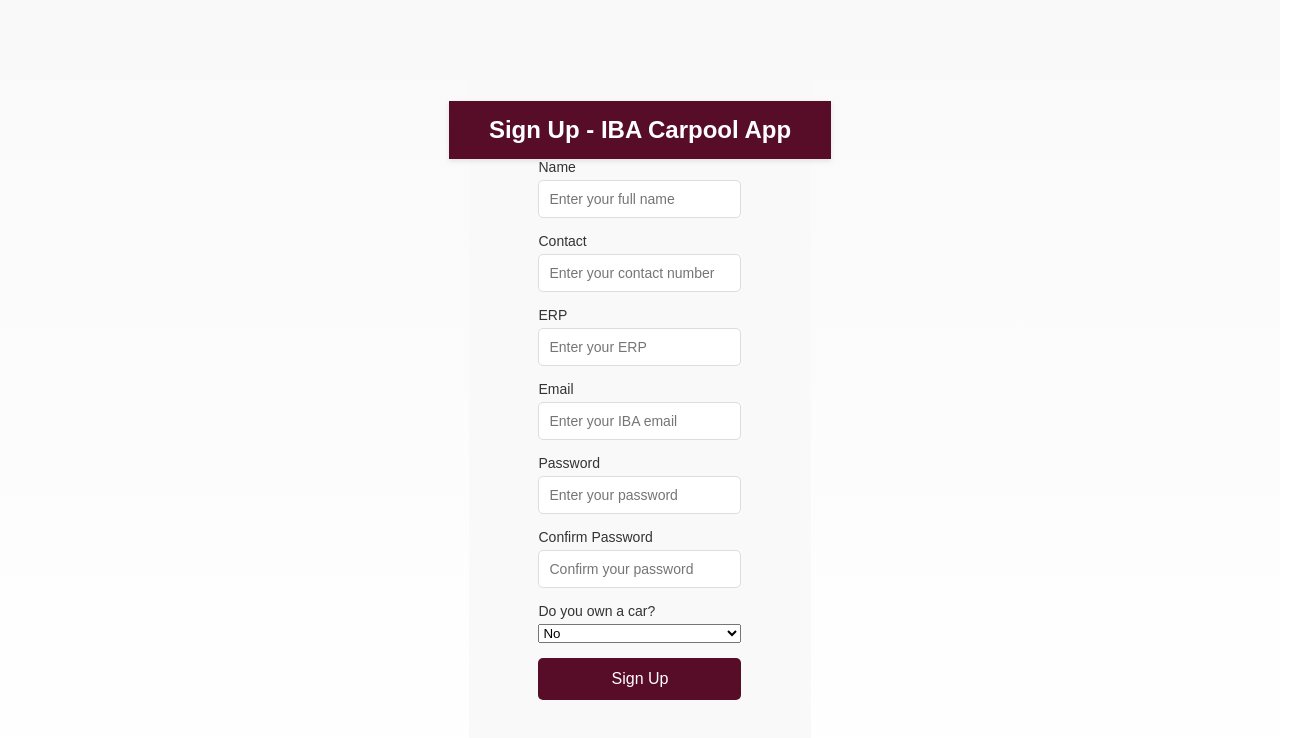
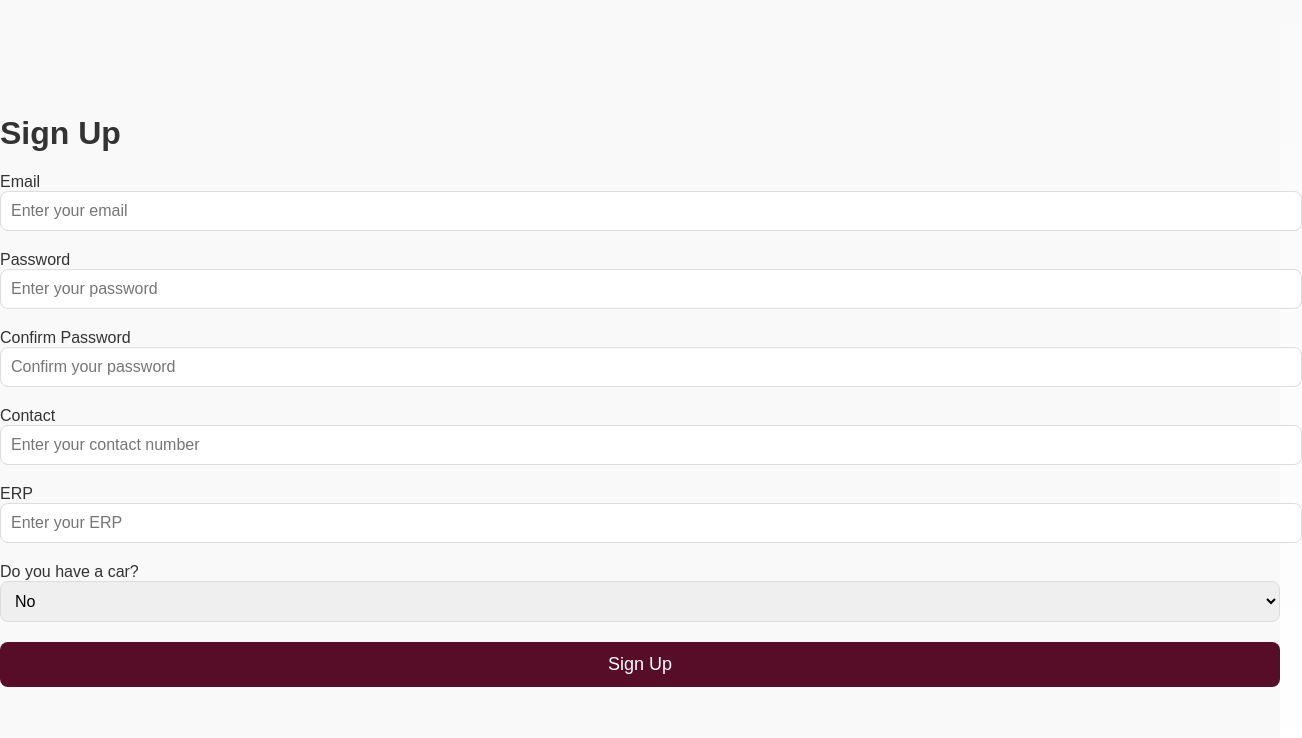
Before and after one commit to SaadThaplawala/Carpool, a React (Vite) app in the folder Frontend/carpool/: page /signup in a window 1280 px wide. Shown: the top 738 px of the page, 1302 px wide, since content can reach past the window. Built offline with nearby package versions, Linux system fonts and the light colour scheme.

Commit message:
LoginScreen updated

```diff
--- a/Frontend/carpool/src/LoginScreen.jsx
+++ b/Frontend/carpool/src/LoginScreen.jsx
@@ -5,12 +5,31 @@
 const LoginScreen = ({ onLogin }) => {
   const [email, setEmail] = useState("");
   const [password, setPassword] = useState("");
+  const [message, setMessage] = useState(""); // To display error messages
   const navigate = useNavigate(); // Use navigate hook for redirection
 
   const handleLogin = () => {
-    // On successful login, call onLogin and redirect to the home page
+    // Check for empty credentials
+    if (!email || !password) {
+      setMessage("Empty credentials");
+      return;
+    }
+
+    // Validate email format
+    if (!isEmailValid(email)) {
+      setMessage("Invalid email format");
+      return;
+    }
+
+    // If all validations pass, log in the user
+    setMessage(""); // Clear any previous messages
     onLogin();
-    navigate("/"); // Redirect after login (can be changed to a dashboard or home screen)
+    navigate("/"); // Redirect to the home page
+  };
+
+  const isEmailValid = (email) => {
+    const emailRegex = /^[a-zA-Z0-9._%+-]+@(khi\.iba\.edu\.pk|iba\.edu\.pk)$/;
+    return emailRegex.test(email);
   };
 
   const navigateToForgotPassword = () => {
@@ -22,6 +41,9 @@
       <div className="header-bar">IBA Carpool App</div>
       <div className="main-content">
         <div className="login-form">
+          {/* Display Error Message */}
+          {message && <div className="error-message">{message}</div>}
+
           <div className="form-group">
             <label>ERP/Email</label>
             <input
--- a/Frontend/carpool/src/SignUpScreen.jsx
+++ b/Frontend/carpool/src/SignUpScreen.jsx
@@ -1,144 +1,213 @@
 import React, { useState } from "react";
-import { useNavigate } from "react-router-dom";
-import "./SignUpScreen.css";
+import { useNavigate } from "react-router-dom"; // Importing useNavigate hook
+import "./SignupScreen.css";
 
-const SignUpScreen = () => {
-  const [name, setName] = useState("");
-  const [contact, setContact] = useState("");
-  const [erp, setErp] = useState("");
+const SignupScreen = () => {
   const [email, setEmail] = useState("");
   const [password, setPassword] = useState("");
   const [confirmPassword, setConfirmPassword] = useState("");
-  const [hasCar, setHasCar] = useState(false);
-  const [carDetails, setCarDetails] = useState({
-    plate: "",
-    license: "",
-    capacity: "",
-  });
-
+  const [contact, setContact] = useState("");
+  const [erp, setErp] = useState("");
+  const [hasCar, setHasCar] = useState("No");
+  const [vehicleCapacity, setVehicleCapacity] = useState("");
+  const [licensePlate, setLicensePlate] = useState("");
+  const [drivingLicense, setDrivingLicense] = useState("");
+  const [message, setMessage] = useState("");
+  const [messageType, setMessageType] = useState("");
   const navigate = useNavigate();
 
-  const handleSubmit = () => {
-    if (password !== confirmPassword) {
-      alert("Passwords do not match!");
+  const handleSignup = () => {
+    // Check for empty fields
+    if (!email || !password || !confirmPassword || !contact || !erp) {
+      setMessage("Please fill all the fields");
+      setMessageType("error");
       return;
     }
-    if (!email.endsWith("@iba.edu.pk")) {
-      alert("Email must include '@iba.edu.pk'");
+
+    // Validate email format
+    if (!isEmailValid(email)) {
+      setMessage("Input correct email");
+      setMessageType("error");
       return;
     }
-    // Simulate user creation and navigate back to login
-    alert("Sign Up Successful!");
-    navigate("/");
+
+    // If the user has a car, ensure vehicle-related fields are filled
+    if (hasCar === "Yes") {
+      if (!vehicleCapacity || !licensePlate || !drivingLicense) {
+        setMessage("Please fill all vehicle-related fields");
+        setMessageType("error");
+        return;
+      }
+    }
+
+    // Check if password and confirm password match
+    if (password === confirmPassword) {
+      setMessage("Signup Successful");
+      setMessageType("success");
+      setTimeout(() => {
+        navigate("/login"); // Redirect to LoginScreen
+      }, 2000);
+    } else {
+      setMessage("Passwords don't match");
+      setMessageType("error");
+    }
+  };
+
+  const handleContactChange = (e) => {
+    const value = e.target.value;
+    // Allow only numeric input for contact
+    if (/^\d*$/.test(value)) {
+      setContact(value);
+    }
+  };
+
+  const handleErpChange = (e) => {
+    const value = e.target.value;
+    // Allow only numeric input for ERP
+    if (/^\d*$/.test(value)) {
+      setErp(value);
+    }
+  };
+
+  const handleDrivingLicenseChange = (e) => {
+    const value = e.target.value;
+    // Allow only numeric input for driving license
+    if (/^\d*$/.test(value)) {
+      setDrivingLicense(value);
+    }
+  };
+
+  const handleVehicleCapacityChange = (e) => {
+    setVehicleCapacity(e.target.value);
+  };
+
+  const isEmailValid = (email) => {
+    const emailRegex = /^[a-zA-Z0-9._%+-]+@(khi\.iba\.edu\.pk|iba\.edu\.pk)$/;
+    return emailRegex.test(email);
   };
 
   return (
     <div className="signup-container">
-      <div className="header-bar">Sign Up - IBA Carpool App</div>
-      <div className="signup-form">
-        <div className="form-group">
-          <label>Name</label>
-          <input
-            type="text"
-            placeholder="Enter your full name"
-            value={name}
-            onChange={(e) => setName(e.target.value)}
-          />
+      {/* Display Success or Error Messages */}
+      {message && (
+        <div
+          className={`message-container ${
+            messageType === "success" ? "success-message" : "error-message"
+          }`}
+        >
+          {message}
         </div>
-        <div className="form-group">
-          <label>Contact</label>
-          <input
-            type="text"
-            placeholder="Enter your contact number"
-            value={contact}
-            onChange={(e) => setContact(e.target.value)}
-          />
-        </div>
-        <div className="form-group">
-          <label>ERP</label>
-          <input
-            type="text"
-            placeholder="Enter your ERP"
-            value={erp}
-            onChange={(e) => setErp(e.target.value)}
-          />
-        </div>
-        <div className="form-group">
-          <label>Email</label>
+      )}
+
+      <div className="signup-card">
+        <h1 className="signup-header">Sign Up</h1>
+
+        <div className="signup-body">
+          <label className="input-label">Email</label>
           <input
             type="email"
-            placeholder="Enter your IBA email"
+            className="input-field"
+            placeholder="Enter your email"
             value={email}
             onChange={(e) => setEmail(e.target.value)}
+            required
           />
-        </div>
-        <div className="form-group">
-          <label>Password</label>
+
+          <label className="input-label">Password</label>
           <input
             type="password"
+            className="input-field"
             placeholder="Enter your password"
             value={password}
             onChange={(e) => setPassword(e.target.value)}
+            required
           />
-        </div>
-        <div className="form-group">
-          <label>Confirm Password</label>
+
+          <label className="input-label">Confirm Password</label>
           <input
             type="password"
+            className="input-field"
             placeholder="Confirm your password"
             value={confirmPassword}
             onChange={(e) => setConfirmPassword(e.target.value)}
+            required
           />
-        </div>
-        <div className="form-group">
-          <label>Do you own a car?</label>
+
+          <label className="input-label">Contact</label>
+          <input
+            type="text"
+            className="input-field"
+            placeholder="Enter your contact number"
+            value={contact}
+            onChange={handleContactChange}
+            required
+          />
+
+          <label className="input-label">ERP</label>
+          <input
+            type="text"
+            className="input-field"
+            placeholder="Enter your ERP"
+            value={erp}
+            onChange={handleErpChange}
+            required
+          />
+
+          {/* Car Ownership Dropdown */}
+          <label className="input-label">Do you have a car?</label>
           <select
+            className="input-field"
             value={hasCar}
-            onChange={(e) => setHasCar(e.target.value === "true")}
+            onChange={(e) => setHasCar(e.target.value)}
+            required
           >
-            <option value="false">No</option>
-            <option value="true">Yes</option>
+            <option value="No">No</option>
+            <option value="Yes">Yes</option>
           </select>
-        </div>
-        {hasCar && (
-          <div className="car-details">
-            <div className="form-group">
-              <label>Car Number Plate</label>
+
+          {/* Vehicle-Related Inputs (Visible Only if "Yes" is Selected) */}
+          {hasCar === "Yes" && (
+            <>
+              <label className="input-label">Vehicle Capacity</label>
+              <select
+                className="input-field"
+                value={vehicleCapacity}
+                onChange={handleVehicleCapacityChange}
+                required
+              >
+                <option value="">Select Capacity</option>
+                <option value="2">2</option>
+                <option value="3">3</option>
+                <option value="4">4</option>
+                <option value="5">5</option>
+                <option value="6">6</option>
+              </select>
+
+              <label className="input-label">License Plate Number</label>
               <input
                 type="text"
-                placeholder="Enter number plate"
-                value={carDetails.plate}
-                onChange={(e) =>
-                  setCarDetails({ ...carDetails, plate: e.target.value })
-                }
+                className="input-field"
+                placeholder="Enter license plate number"
+                value={licensePlate}
+                onChange={(e) => setLicensePlate(e.target.value)}
+                required
               />
-            </div>
-            <div className="form-group">
-              <label>License Number</label>
+
+              <label className="input-label">Driving License Number</label>
               <input
                 type="text"
-                placeholder="Enter license number"
-                value={carDetails.license}
-                onChange={(e) =>
-                  setCarDetails({ ...carDetails, license: e.target.value })
-                }
+                className="input-field"
+                placeholder="Enter driving license number"
+                value={drivingLicense}
+                onChange={handleDrivingLicenseChange}
+                required
               />
-            </div>
-            <div className="form-group">
-              <label>Vehicle Capacity</label>
-              <input
-                type="number"
-                placeholder="Enter vehicle capacity"
-                value={carDetails.capacity}
-                onChange={(e) =>
-                  setCarDetails({ ...carDetails, capacity: e.target.value })
-                }
-              />
-            </div>
-          </div>
-        )}
-        <div className="form-buttons">
-          <button className="signup-button" onClick={handleSubmit}>
+            </>
+          )}
+        </div>
+
+        <div className="signup-footer">
+          <button className="action-button" onClick={handleSignup}>
             Sign Up
           </button>
         </div>
@@ -147,4 +216,4 @@
   );
 };
 
-export default SignUpScreen;
+export default SignupScreen;
```
